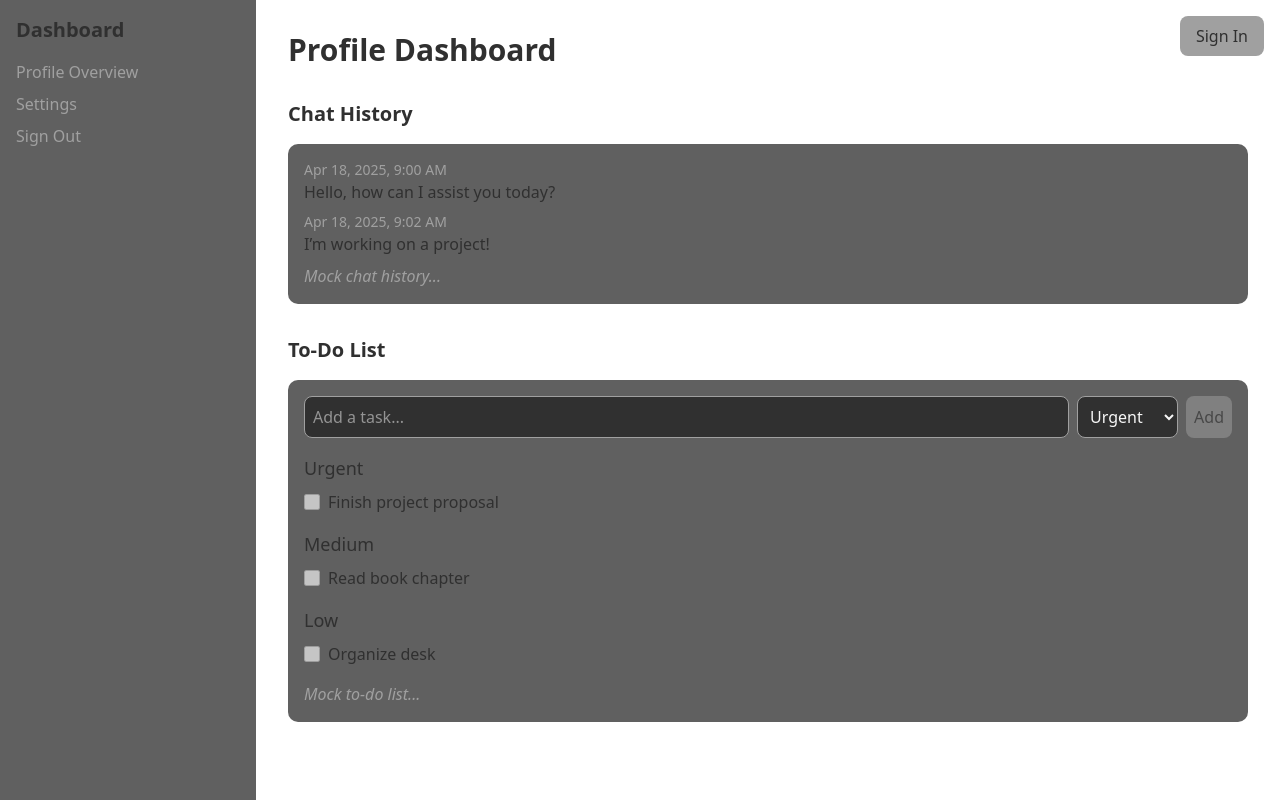
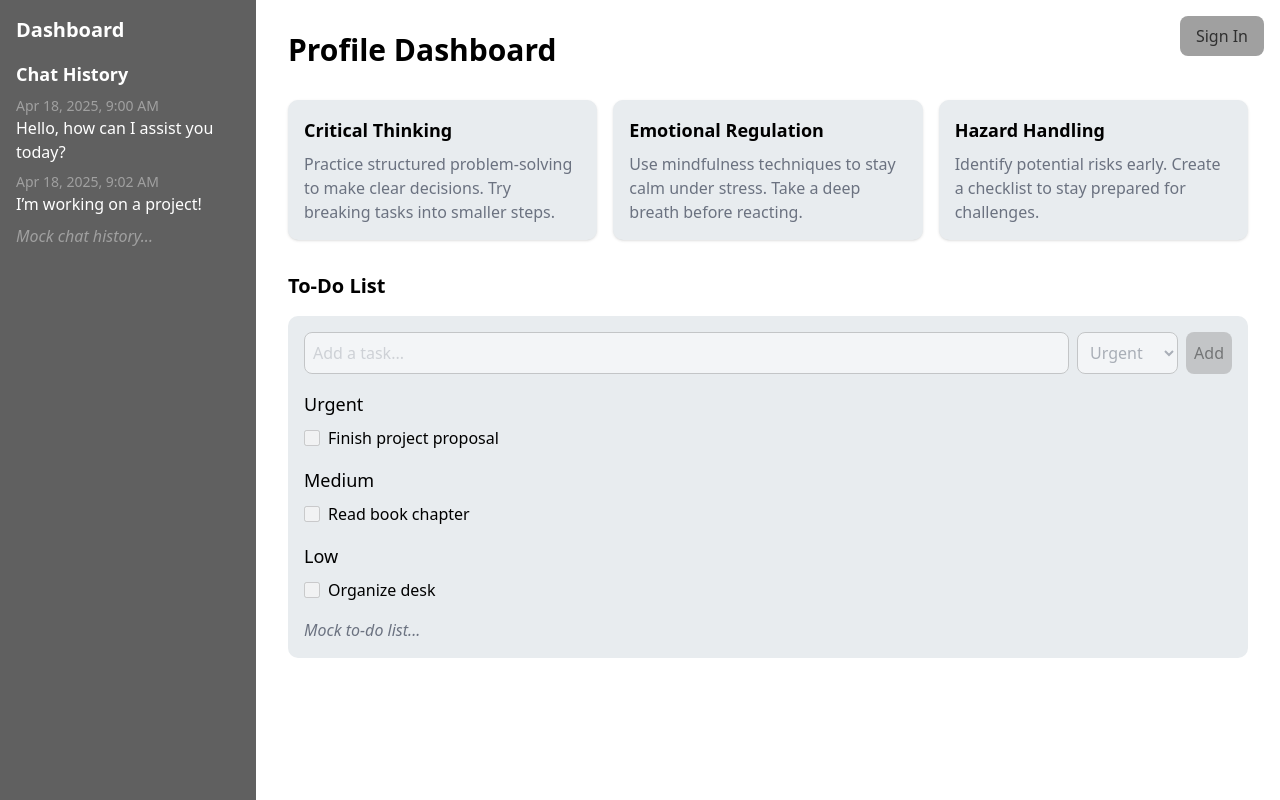
Before and after one commit to workbykait/ai-sdk-starter-xai, a Next.js app: page /profile in a window 1280 px wide. Built offline with nearby package versions, Linux system fonts and the light colour scheme.

Commit message:
Update page.tsx

```diff
--- a/app/profile/page.tsx
+++ b/app/profile/page.tsx
@@ -1,58 +1,61 @@
 export default function ProfilePage() {
   return (
-    <div className="min-h-screen  text-[#303030] flex">
+    <div className="min-h-screen bg-white text-black flex">
       {/* Sidebar */}
       <div className="w-64 bg-[#606060] p-4 fixed h-screen">
-        <h2 className="text-xl font-bold mb-4">Dashboard</h2>
-        <ul className="space-y-2">
-          <li>
-            <a href="#" className="text-[#A0A0A0] hover:text-[#E0E0E0]">
-              Profile Overview
-            </a>
-          </li>
-          <li>
-            <a href="#" className="text-[#A0A0A0] hover:text-[#E0E0E0]">
-              Settings
-            </a>
-          </li>
-          <li>
-            <a href="#" className="text-[#A0A0A0] hover:text-[#E0E0E0]">
-              Sign Out
-            </a>
-          </li>
-        </ul>
+        <h2 className="text-xl font-bold text-white mb-4">Dashboard</h2>
+        <div className="max-h-[calc(100vh-100px)] overflow-y-auto">
+          <h3 className="text-lg font-semibold text-white mb-2">Chat History</h3>
+          <div className="space-y-2">
+            <div>
+              <p className="text-sm text-[#A0A0A0]">Apr 18, 2025, 9:00 AM</p>
+              <p className="text-white">Hello, how can I assist you today?</p>
+            </div>
+            <div>
+              <p className="text-sm text-[#A0A0A0]">Apr 18, 2025, 9:02 AM</p>
+              <p className="text-white">I’m working on a project!</p>
+            </div>
+            <p className="text-[#A0A0A0] italic">Mock chat history...</p>
+          </div>
+        </div>
       </div>
       {/* Main Content */}
       <div className="ml-64 p-8 flex-1">
         <h1 className="text-3xl font-bold mb-8">Profile Dashboard</h1>
-        {/* Mock Chat History Section */}
-        <section className="mb-8">
-          <h2 className="text-xl font-semibold mb-4">Chat History</h2>
-          <div className="bg-[#606060] rounded-lg p-4 max-h-96 overflow-y-auto">
-            <div className="mb-2">
-              <p className="text-sm text-[#A0A0A0]">Apr 18, 2025, 9:00 AM</p>
-              <p>Hello, how can I assist you today?</p>
-            </div>
-            <div className="mb-2">
-              <p className="text-sm text-[#A0A0A0]">Apr 18, 2025, 9:02 AM</p>
-              <p>I’m working on a project!</p>
-            </div>
-            <p className="text-[#A0A0A0] italic">Mock chat history...</p>
+        {/* Boxes for Critical Thinking, Emotional Regulation, Hazard Handling */}
+        <div className="grid grid-cols-1 md:grid-cols-3 gap-4 mb-8">
+          <div className="bg-[#E8ECEF] rounded-lg p-4 shadow-sm">
+            <h3 className="text-lg font-semibold mb-2">Critical Thinking</h3>
+            <p className="text-[#6B7280]">
+              Practice structured problem-solving to make clear decisions. Try breaking tasks into smaller steps.
+            </p>
           </div>
-        </section>
-        {/* Mock To-Do List Section */}
+          <div className="bg-[#E8ECEF] rounded-lg p-4 shadow-sm">
+            <h3 className="text-lg font-semibold mb-2">Emotional Regulation</h3>
+            <p className="text-[#6B7280]">
+              Use mindfulness techniques to stay calm under stress. Take a deep breath before reacting.
+            </p>
+          </div>
+          <div className="bg-[#E8ECEF] rounded-lg p-4 shadow-sm">
+            <h3 className="text-lg font-semibold mb-2">Hazard Handling</h3>
+            <p className="text-[#6B7280]">
+              Identify potential risks early. Create a checklist to stay prepared for challenges.
+            </p>
+          </div>
+        </div>
+        {/* To-Do List Section */}
         <section>
           <h2 className="text-xl font-semibold mb-4">To-Do List</h2>
-          <div className="bg-[#606060] rounded-lg p-4">
+          <div className="bg-[#E8ECEF] rounded-lg p-4">
             <div className="flex gap-2 mb-4">
               <input
                 type="text"
                 placeholder="Add a task..."
-                className="flex-1 rounded-md border border-[#A0A0A0] bg-[#303030] p-2 text-[#F7F7F7]"
+                className="flex-1 rounded-md border border-[#A0A0A0] bg-white p-2 text-[#6B7280] opacity-50 cursor-not-allowed"
                 disabled
               />
               <select
-                className="rounded-md border border-[#A0A0A0] bg-[#303030] p-2 text-[#F7F7F7]"
+                className="rounded-md border border-[#A0A0A0] bg-white p-2 text-[#6B7280] opacity-50 cursor-not-allowed"
                 disabled
               >
                 <option>Urgent</option>
@@ -60,7 +63,7 @@ export default function ProfilePage() {
                 <option>Low</option>
               </select>
               <button
-                className="rounded-md bg-[#A0A0A0] p-2 text-[#303030] opacity-50 cursor-not-allowed"
+                className="rounded-md bg-[#A0A0A0] p-2 text-black opacity-50 cursor-not-allowed"
                 disabled
               >
                 Add
@@ -69,25 +72,25 @@ export default function ProfilePage() {
             <div className="mb-4">
               <h3 className="text-lg font-medium mb-2">Urgent</h3>
               <div className="flex items-center gap-2 mb-2">
-                <input type="checkbox" className="h-4 w-4 text-[#A0A0A0]" disabled />
+                <input type="checkbox" className="h-4 w-4 text-[#6B7280]" disabled />
                 <span>Finish project proposal</span>
               </div>
             </div>
             <div className="mb-4">
               <h3 className="text-lg font-medium mb-2">Medium</h3>
               <div className="flex items-center gap-2 mb-2">
-                <input type="checkbox" className="h-4 w-4 text-[#A0A0A0]" disabled />
+                <input type="checkbox" className="h-4 w-4 text-[#6B7280]" disabled />
                 <span>Read book chapter</span>
               </div>
             </div>
             <div className="mb-4">
               <h3 className="text-lg font-medium mb-2">Low</h3>
               <div className="flex items-center gap-2 mb-2">
-                <input type="checkbox" className="h-4 w-4 text-[#A0A0A0]" disabled />
+                <input type="checkbox" className="h-4 w-4 text-[#6B7280]" disabled />
                 <span>Organize desk</span>
               </div>
             </div>
-            <p className="text-[#A0A0A0] italic">Mock to-do list...</p>
+            <p className="text-[#6B7280] italic">Mock to-do list...</p>
           </div>
         </section>
       </div>
```
